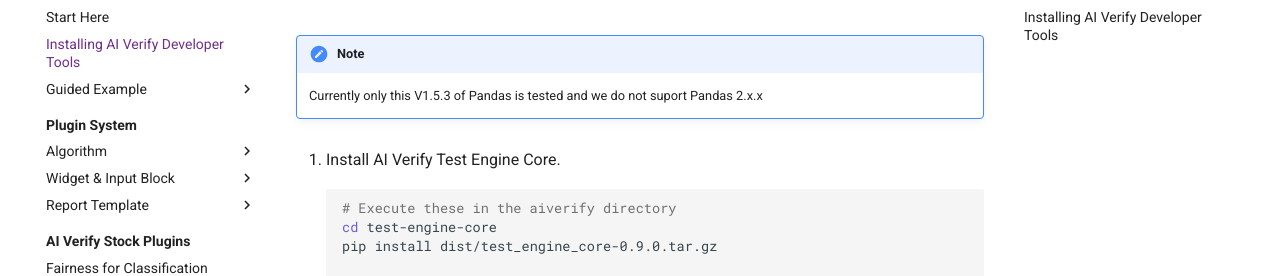
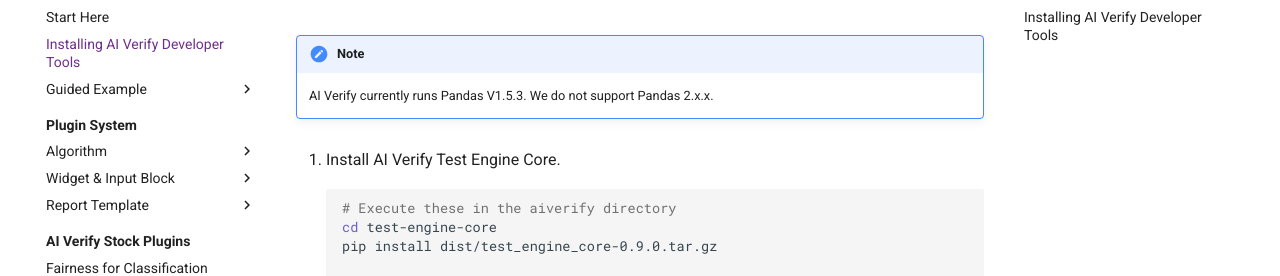
Before and after one commit to aiverify-foundation/aiverify-developer-tools, an MkDocs documentation site: the page built from docs/getting_started/install_aiverify_dev_tools.md, in a window 1280 px wide and 900 px high, scrolled down 1984 px. Shown: the part 172-448 px from the top of the window. Built offline with MkDocs 1.6.1 and Material for MkDocs 9.7.7, drawn with Linux system fonts in a browser that asks for light colours; some of the changed text lies outside the part shown.

Commit message:
update links and typos

````diff
--- a/docs/getting_started/install_aiverify_dev_tools.md
+++ b/docs/getting_started/install_aiverify_dev_tools.md
@@ -80,7 +80,7 @@
 pip install cookiecutter pandas==1.5.3 scikit-learn
 ```
 !!! Note
-    Currently only this V1.5.3 of Pandas is tested and we do not suport Pandas 2.x.x
+    AI Verify currently runs Pandas V1.5.3. We do not support Pandas 2.x.x.
 
 1. Install AI Verify Test Engine Core.
 ```bash
````
Also changed, not shown: other parts of docs/getting_started/install_aiverify_dev_tools.md (+1 -1 lines), docs/index.md (+1 -1 lines).
